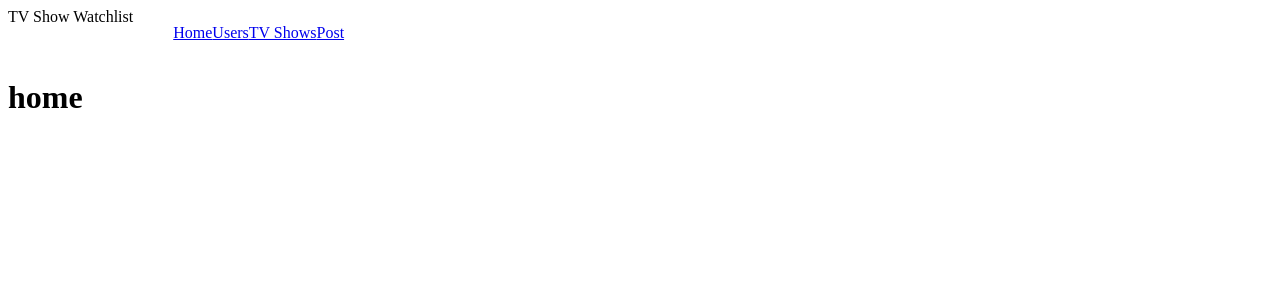
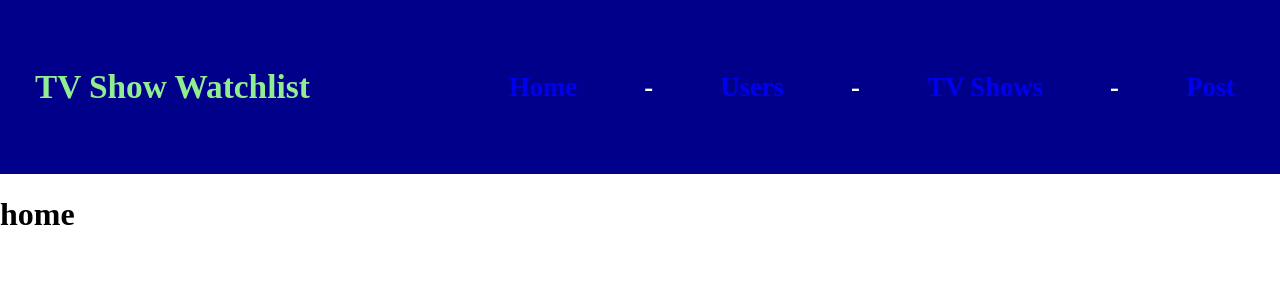
Before and after one commit to qiuyunchen/unit-6-final, a React (Create React App) app in the folder frontend/: page /#/ in a window 1280 px wide. Shown: the top 300 px of the page. Built offline with nearby package versions, Linux system fonts and the light colour scheme.

Commit message:
added and lightly stylized header

```diff
--- a/frontend/src/App.css
+++ b/frontend/src/App.css
@@ -0,0 +1,3 @@
+body {
+    margin: 0px;
+}
--- a/frontend/src/components/header.css
+++ b/frontend/src/components/header.css
@@ -1,7 +1,34 @@
 .header {
     display: flex;
+    justify-content: space-between;
+    font-size: 25pt;
+    font-weight: 600;
+    background-color: darkblue;
+    color: white;
+    padding: 35px;
+    margin: 0px;
+}
+.app-name {
+    display: flex;
+    justify-content: center;
+    align-items: center;
+    color: lightgreen;
 }
 .nav-links {
     list-style: none;
     display: flex;
+    width: 60%;
+    min-width: 200px;
+    justify-content: space-between;
+    padding: 10px;
+    font-size: 20pt;
 }
+.nav-link {
+    text-decoration: none;
+}
+.nav-link:hover {
+    color: yellow;
+}
+.nav-link:visited {
+    color: white;
+}
--- a/frontend/src/components/header.js
+++ b/frontend/src/components/header.js
@@ -4,26 +4,35 @@ import './header.css';
 
 export default (props) =>{
     return <nav className='header'>
-        <div>
+        <div className='app-name'>
             TV Show Watchlist
         </div>
         <ul className='nav-links'>
-            <Link to='/'>
+            <Link to='/' className='nav-link'>
                 <li>
                     Home
                 </li>
             </Link>
-            <Link to='/users'>
+                <li>
+                    -
+                </li>
+            <Link to='/users' className='nav-link'>
                 <li>
                     Users
                 </li>
             </Link>
-            <Link to='/shows'>
+                <li>
+                    -
+                </li>
+            <Link to='/shows' className='nav-link'>
                 <li>
                     TV Shows
                 </li>
             </Link>
-            <Link to='/user/post'>
+                <li>
+                    -
+                </li>
+            <Link to='/user/post' className='nav-link'>
                 <li>
                     Post
                 </li>
```
